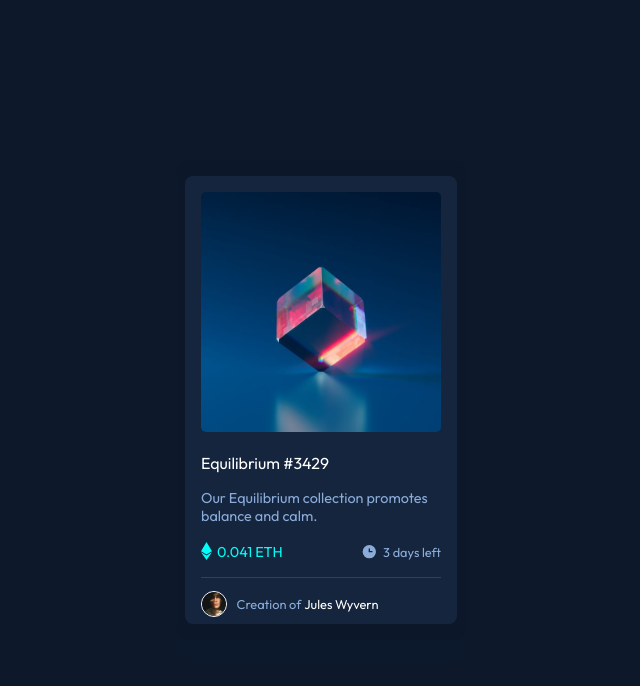
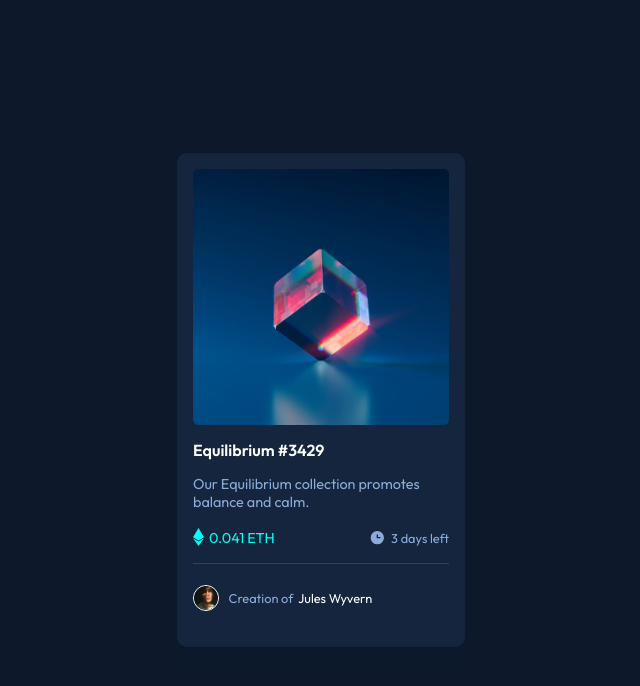
Before and after one commit to AlexandroMunera/FrontendMentor-NTF-PreviewCard, a plain HTML site: page index.html in a window 1280 px wide. Shown: the whole page, without its empty margins (319-959 px from the left). Drawn offline with Linux system fonts and the light colour scheme.

Commit message:
Add h1 and a tags, replace span tags

```diff
--- a/index.html
+++ b/index.html
@@ -23,31 +23,38 @@
     <title>Frontend Mentor | NFT preview card component</title>
   </head>
   <body>
-    <div class="container">
-
     <main class="card">
       <div class="card__header">
+        <a href="#" aria-label="Go to nft details">
           <div class="card__eye">
-            <img src='./images/icon-view.svg' alt="eye" />
+            <img src="./images/icon-view.svg" alt="eye" />
           </div>
-          <img class="card__image" src='./images/image-equilibrium.jpg' alt="image" />
+
+          <img
+            class="card__image"
+            src="./images/image-equilibrium.jpg"
+            alt="main image"
+          />
+        </a>
       </div>
       <div class="card__body">
-          <p class="card__title">Equilibrium #3429</p>
+        <h1 class="card__title"><a href="#">Equilibrium #3429</a></h1>
         <p class="card__descri">
           Our Equilibrium collection promotes balance and calm.
         </p>
-          <div class="card__details">
-            <span class="card__value">0.041 ETH</span>
-            <span class="card__date">3 days left</span>
-          </div>
+        <ul class="card__details">
+          <li class="card__value">0.041 ETH</li>
+          <li class="card__date">3 days left</li>
+        </ul>
       </div>
       <div class="card__footer">
-          <img src="images/image-avatar.png" alt="avatar" class="card__profile-image" />
-        <span>Creation of</span>
-        <span class="card__profile-name">Jules Wyvern</span>
+        <img
+          src="images/image-avatar.png"
+          alt="Jules Wyvern"
+          class="card__profile-image"
+        />
+        <p>Creation of <a class="card__profile-name">Jules Wyvern</a></p>
       </div>
     </main>
-  </div>
   </body>
 </html>
--- a/styles.scss
+++ b/styles.scss
@@ -21,26 +21,17 @@ body {
   color: $Soft-blue;
 }
 
-.container {
-  background-color: #0c1729;
-  height: 30rem;
-  width: 18rem;
-  display: grid;
-  place-items: center;
-  box-shadow: 0 1.2rem #0c192c;
-  border-radius: 10px;
-}
+.card {
+  max-width: 16rem;
 
-.card {
-  height: 26rem;
-  width: 15rem;
   background-color: $Very-dark-blue-card-BG;
   padding: 1rem;
-  border-radius: 8px;
+  border-radius: 10px;
+  box-shadow: 0 1.2rem #0c192c;
+
 
   &__header {
     position: relative;
-    cursor: pointer;
   }
 
   &__image {
@@ -78,9 +69,13 @@ body {
   &__title {
     color: $White;
     font-size: 1rem;
-    cursor: pointer;
 
-    &:hover {
+    & > a {
+      text-decoration: none;
+      color: $White;
+    }
+
+    & > a:hover {
       color: $Cyan;
     }
   }
@@ -95,6 +90,8 @@ body {
     display: flex;
     justify-content: space-between;
     text-align: center;
+    padding: 0;
+    margin: 0;
   }
 
   &__value {
@@ -137,7 +134,7 @@ body {
 
   &__profile-name {
     color: $White;
-    margin-left: 3px;
+    margin-left: 2px;
     cursor: pointer;
 
     &:hover {
```
Also changed, not shown: styles.css, 1 other file. Lines whose indentation alone changed are shown as unchanged.
